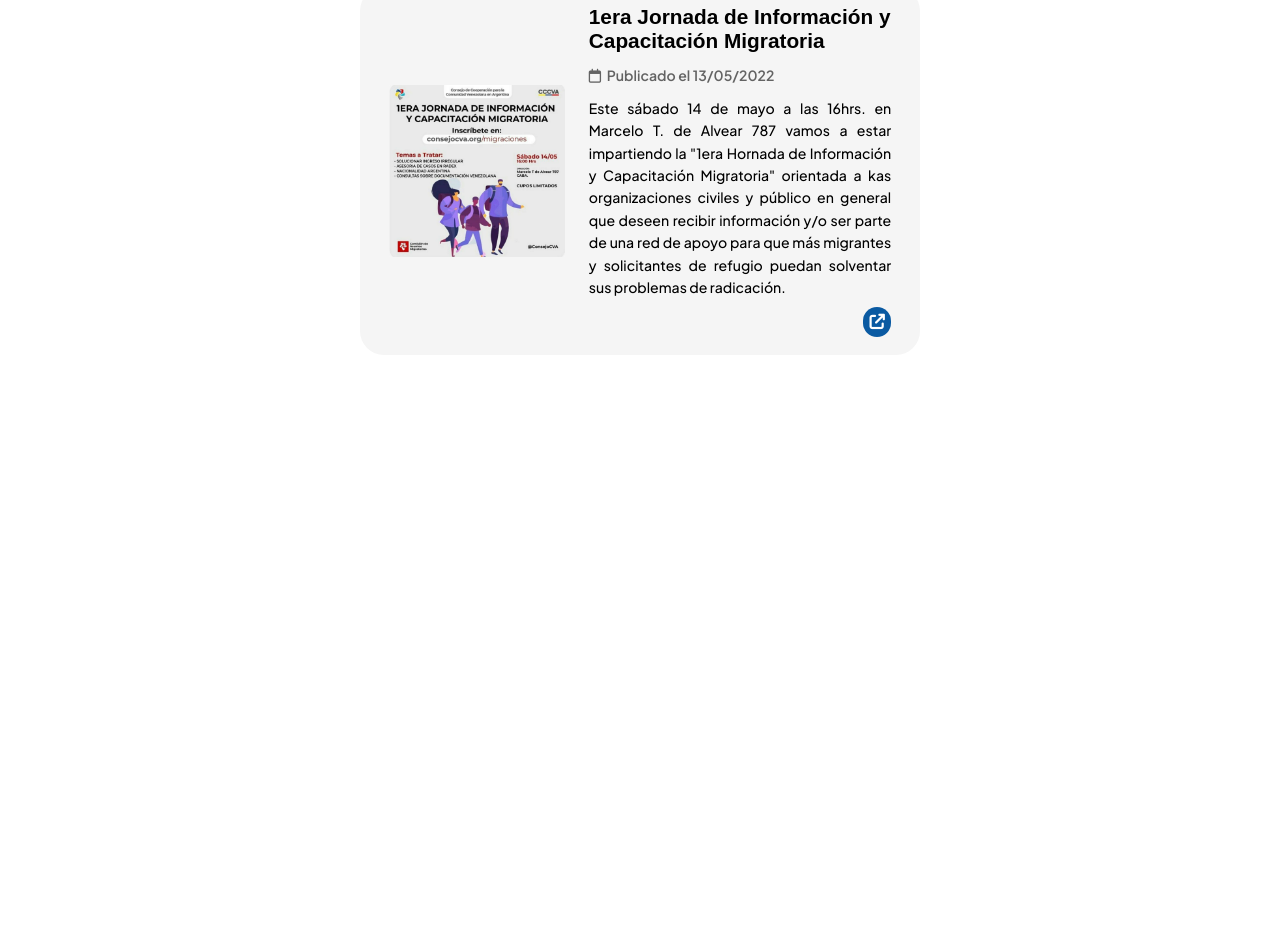
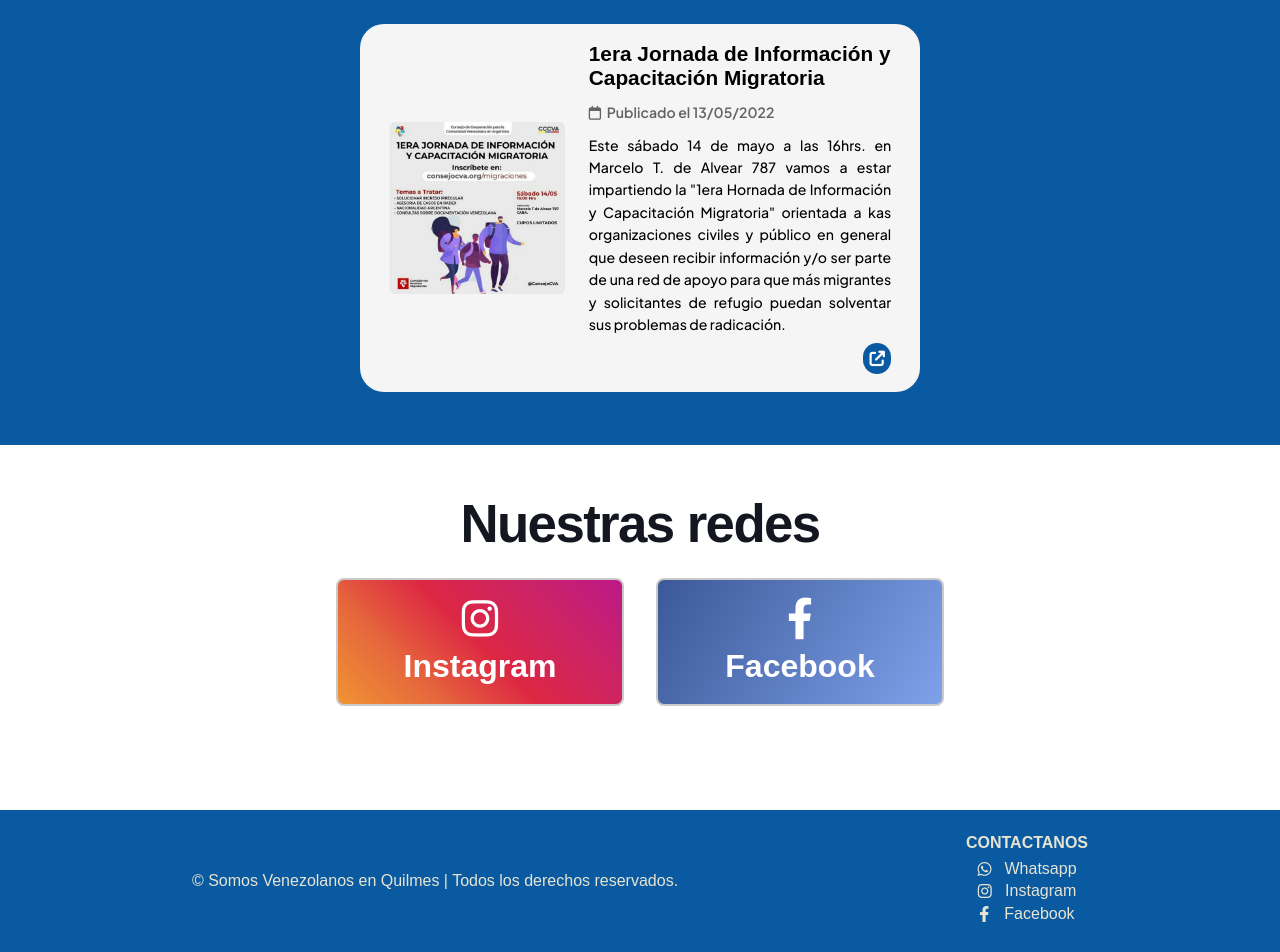
Before and after one commit to NicoScarafia/venezolanos-en-quilmes, a plain HTML site: page index.html in a window 1280 px wide. Shown: the part 1814-2766 px from the top of the page. Before the commit the page ends 2185 px from the top, so only its background shows below. Drawn offline with Linux system fonts and the light colour scheme; a web font is replaced by a local one.

Commit message:
Agregué la sección Nuestras redes, el footer y  el whatsapp fixed

```diff
--- a/index.html
+++ b/index.html
@@ -28,12 +28,21 @@
     </header>
 
     <div class="hero-section">
+        <div class="hero-logo">
+            <img src="assets/logo-completo.png" alt="">
+        </div>
         <h1>
             <span class="somos">somos</span><br>
             <span class="venezolanos">Venezolanos</span> <br>
             <span class="second-line">en <span class="quilmes">Quilmes</span></span>
         </h1>
     </div>
+
+    <a href="">
+        <div class="whatsapp-button">
+            <i class="fa-brands fa-whatsapp"></i>
+        </div>
+    </a>
 
     <main>
 
@@ -129,8 +138,43 @@
 
         </section>
 
+        <section id="redes">
+            <h2>Nuestras redes</h2>
+
+            <div class="redes">
+                <div class="red-social instagram">
+                    <a href="https://www.instagram.com/p/CdgJi9XOqf-/?igshid=YmMyMTA2M2Y=" target="_blank">
+                        <div>
+                            <i class="fa-brands fa-instagram"></i>
+                            <span>Instagram</span>
+                        </div>
+                    </a>
+                </div>
+                <div class="red-social facebook">
+                    <a href="https://www.instagram.com/p/CdgJi9XOqf-/?igshid=YmMyMTA2M2Y=" target="_blank">
+                        <div>
+                            <i class="fa-brands fa-facebook-f"></i>
+                            <span>Facebook</span>
+                        </div>
+                    </a>
+                </div>
+            </div>
+        </section>
 
     </main>
 
+    <footer>
+        <div>
+            <span>© Somos Venezolanos en Quilmes  |   Todos los derechos reservados.</span>
+        </div>
+        <div class="footer_contacto">
+            <h5>Contactanos</h5>
+            <ul>
+                <a href="" target="_blank"><li><i class="fa-brands fa-whatsapp"></i> Whatsapp</li></a>
+                <a href="" target="_blank"><li><i class="fa-brands fa-instagram"></i> Instagram</li></a>
+                <a href="" target="_blank"><li><i class="fa-brands fa-facebook-f"></i> Facebook</li></a>
+            </ul>
+        </div>
+    </footer>
 </body>
 </html>
--- a/styles/_actividades-section.scss
+++ b/styles/_actividades-section.scss
@@ -1,10 +1,13 @@
 #actividades {
-    padding-top: 3rem;
+    margin-top: 3rem;
+    background-color: $blue;
+    padding: 2.3rem 0;
 
     h2 {
         @include HomeTitle;
-        padding-left: 6rem;
         margin-bottom: 1.5rem;
+        text-align: center;
+        color: white;
     }
 
     .actividades_content {
--- /dev/null
+++ b/styles/_footer.scss
@@ -0,0 +1,48 @@
+footer {
+    margin-top: 6rem;
+    background-color: $blue;
+    padding: 1.5rem 3rem;
+
+    display: flex;
+    justify-content: space-around;
+    align-items: center;
+    flex-wrap: wrap;
+
+    div {
+        margin: 0 3rem;
+        text-align: center;
+        color: $light;
+    }
+
+    .footer_contacto {
+
+        h5 {
+            text-transform: uppercase;
+            font-size: 1rem;
+            margin-bottom: 0.5rem;
+        }
+
+        a {
+            li {
+                transition: 0.2s all;
+                color: $light;
+                display: flex;
+                align-items: center;
+                justify-content: space-evenly;
+                margin: 0.3rem 0;
+
+                &:hover {
+                    color: $dark;
+                }
+            }
+
+            i {
+                margin-right: 0.1rem;
+            }
+        }
+
+        ul {
+            list-style: none;
+        }
+    }
+}
--- a/styles/_hero-section.scss
+++ b/styles/_hero-section.scss
@@ -6,7 +6,16 @@
     display: flex;
     justify-content: center;
     align-items: center;
+    position: relative;
 
+    .hero-logo {
+        width: 15rem;
+        margin-top: -2rem;
+        margin-right: -3.5rem;
+        img {
+            width: 100%;
+        }
+    }
 
     h1 {
         font-family: $accent-font;
--- a/styles/_navbar.scss
+++ b/styles/_navbar.scss
@@ -3,7 +3,6 @@
     justify-content: center;
     align-items: center;
     padding: 0 8rem;
-
     background-color: $red;
 
     max-height: 5rem;
--- /dev/null
+++ b/styles/_redes-section.scss
@@ -0,0 +1,66 @@
+#redes {
+    padding: 0 10rem;
+
+    h2 {
+        @include HomeTitle;
+        text-align: center;
+        margin: 3rem 0 1rem 0;
+    }
+
+    .redes {
+        display: flex;
+        flex-wrap: wrap;
+        justify-content: center;
+    }
+
+    a {
+        color: white;
+        padding: 0.5rem;
+        transition: 0.5s all;
+        border-radius: 0.5rem;
+
+        i {
+            font-size: 2.6rem;
+            margin-bottom: 0.5rem;
+        }
+
+        span {
+            font-size: 2rem;
+            font-weight: 600;
+        }
+
+        &:hover {
+            // background-color: rgba(245, 245, 245, 0.124);
+            color: $dark;
+        }
+    }
+
+    .red-social {
+        display: flex;
+        align-items: center;
+        justify-content: center;
+        margin: 0.5rem 1rem;
+        min-width: 18rem;
+        border-radius: 0.5rem;
+        height: 8rem;
+        border: 0.15rem solid rgb(201, 201, 201);
+
+        div {
+            display: flex;
+            flex-direction: column;
+            align-items: center;    justify-content: center;
+        }
+    }
+
+    .instagram{
+        background: #f09433;
+        background: -moz-linear-gradient(45deg, #f09433 0%, #e6683c 25%, #dc2743 50%, #cc2366 75%, #bc1888 100%);
+        background: -webkit-linear-gradient(45deg, #f09433 0%,#e6683c 25%,#dc2743 50%,#cc2366 75%,#bc1888 100%);
+        background: linear-gradient(45deg, #f09433 0%,#e6683c 25%,#dc2743 50%,#cc2366 75%,#bc1888 100%);
+        filter: progid:DXImageTransform.Microsoft.gradient( startColorstr='#f09433', endColorstr='#bc1888',GradientType=1 );
+    }
+
+    .facebook {
+        background:linear-gradient(120deg, #3b5998, #7fa1ea);
+    }
+}
--- a/styles/_variables.scss
+++ b/styles/_variables.scss
@@ -18,3 +18,9 @@
     font-size: 3.3rem;
     letter-spacing: -0.1rem;
 }
+
+@mixin Opacity( $opacityNumber:80% ) {
+    opacity: $opacityNumber;
+   -moz-opacity: $opacityNumber;
+   -webkit-opacity: $opacityNumber;
+}
--- /dev/null
+++ b/styles/_whatsapp-fixed.scss
@@ -0,0 +1,20 @@
+.whatsapp-button {
+    position: fixed;
+    top: 82vh; right: 4vw;
+    z-index: 10000;
+    padding: 1rem;
+    border: 0.12rem solid $light;
+    background-color: #25D366;
+
+    border-radius: 50%;
+    transition: 0.2s all;
+
+    i {
+        color: white;
+        font-size: 2rem;
+    }
+
+    &:hover {
+        background-color: #075E54;
+    }
+}
--- a/styles/styles.scss
+++ b/styles/styles.scss
@@ -19,5 +19,8 @@ a {
 
 @import '_navbar.scss';
 @import '_hero-section.scss';
+@import '_whatsapp-fixed.scss';
 @import '_about-section.scss';
 @import '_actividades-section.scss';
+@import '_redes-section.scss';
+@import '_footer.scss';
```
Also changed, not shown: assets/redes/facebook-2.png (added), assets/redes/facebook-logo.png (added), assets/redes/facebook.png (added), assets/redes/instagram-logo.png (added), assets/redes/instagram.png (added), styles/styles.css, 1 other file.
